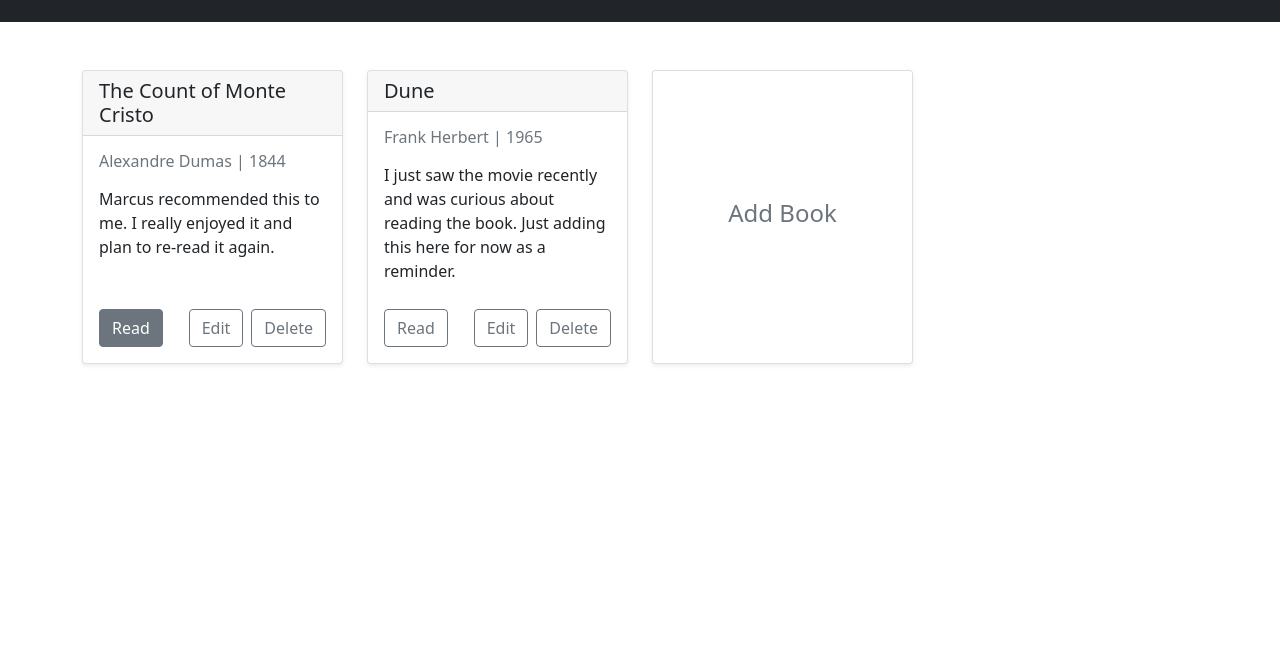
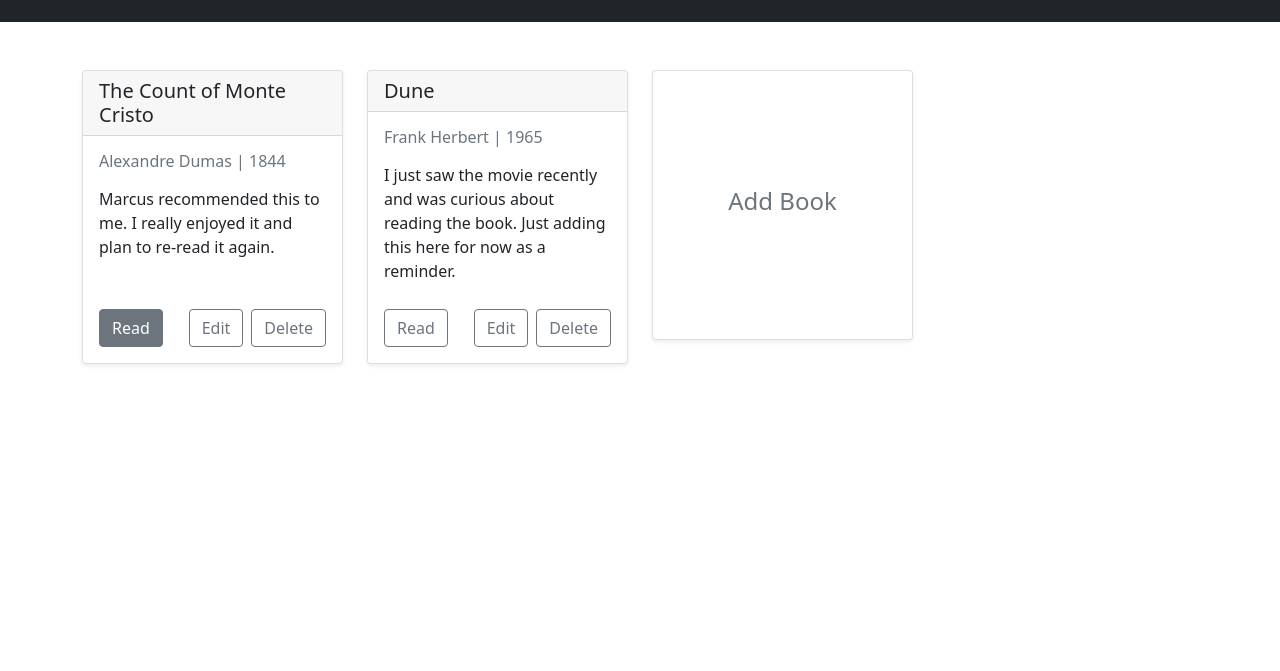
Before and after one commit to brandonnmelchor/read-me, a website with bundled scripts: page src/index.html in a window 1280 px wide. Shown: the part 68-739 px from the top of the page. Built offline with nearby package versions, Linux system fonts and the light colour scheme.

Commit message:
set default card height

```diff
--- a/src/js/app.js
+++ b/src/js/app.js
@@ -155,6 +155,7 @@ function createCards() {
   });
 
   const col = document.createElement("div");
+  const cardContainer = document.createElement("div");
   const card = document.createElement("div");
   const cardBody = document.createElement("div");
   const cardTitle = document.createElement("h4");
@@ -164,6 +165,7 @@ function createCards() {
   cardBody.classList.add("card-body", "d-flex", "justify-content-center", "align-items-center");
   cardTitle.classList.add("card-title", "text-muted");
 
+  cardContainer.setAttribute("id", "card-container");
   card.setAttribute("role", "button");
   card.setAttribute("data-bs-toggle", "modal");
   card.setAttribute("data-bs-target", "#add-book-modal");
@@ -171,7 +173,8 @@ function createCards() {
   cardTitle.textContent = "Add Book";
 
   bookArea.appendChild(col);
-  col.appendChild(card);
+  col.appendChild(cardContainer);
+  cardContainer.appendChild(card);
   card.appendChild(cardBody);
   cardBody.appendChild(cardTitle);
 }
--- a/src/scss/custom.scss
+++ b/src/scss/custom.scss
@@ -1,4 +1,8 @@
 $dropdown-dark-link-active-bg: #52575c;
+
+#card-container {
+  height: 270px;
+}
 
 .card-text {
   height: 90px;
```
